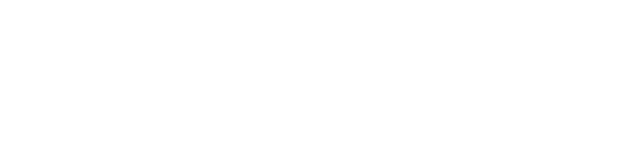
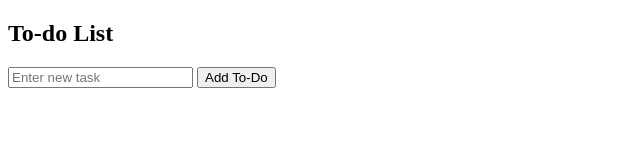
Before and after one commit to mhuzaifa360/todo-list-app-in-javascript, a plain HTML site: page index.html in a window 1280 px wide. Shown: the whole page, without its empty margins (0-640 px from the left). Drawn offline with Linux system fonts and the light colour scheme.

Commit message:
add full html code for this app

```diff
--- a/index.html
+++ b/index.html
@@ -9,6 +9,12 @@
     </style>
 </head>
 <body>
+    <div class="container">
+        <h2>To-do List</h2>
+        <input type="text" placeholder="Enter new task" id="task-input">
+        <button>Add To-Do</button>
+        <ul id="task-list"></ul>
+    </div>
 
     <script>
 
```
